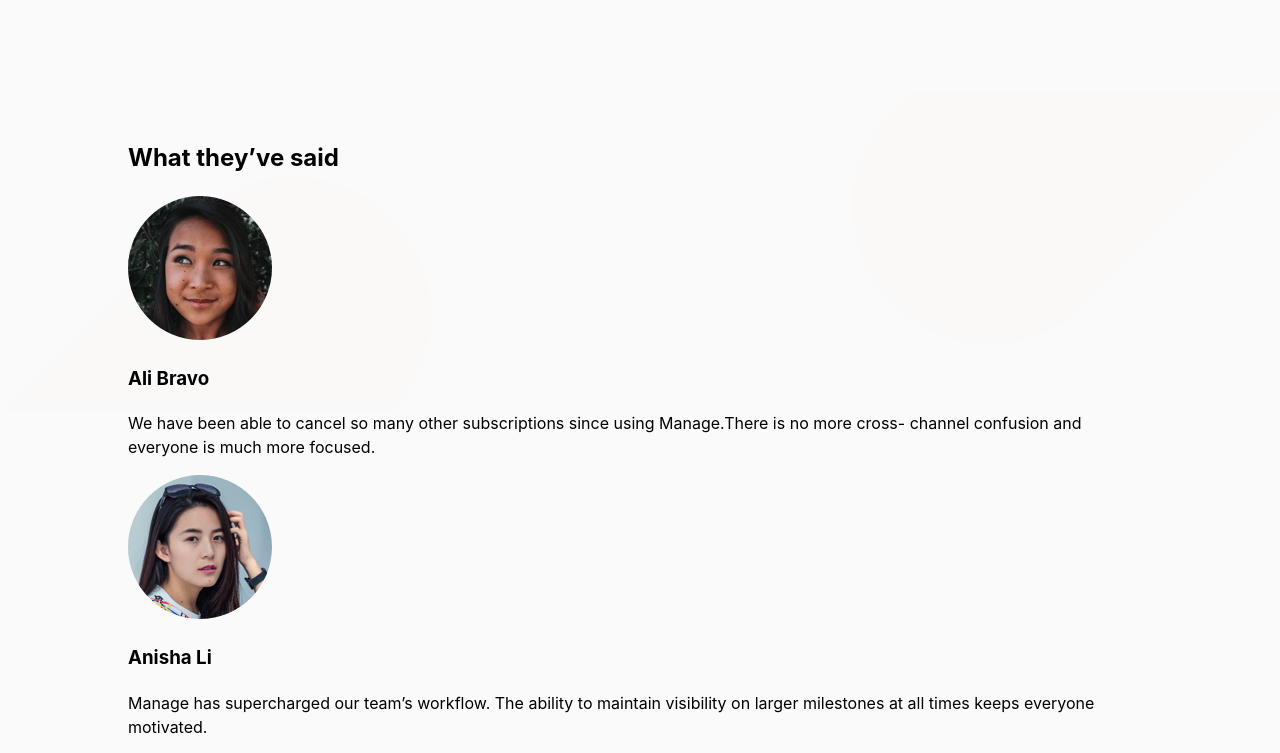
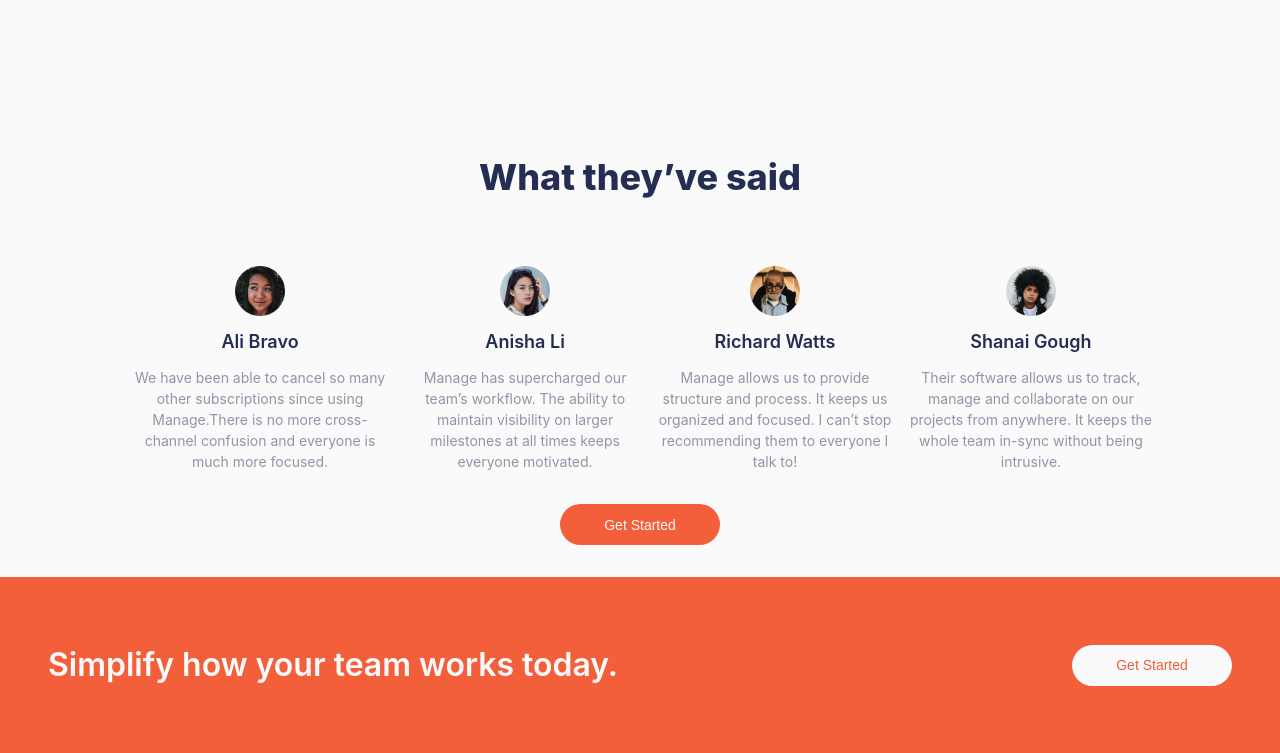
Before and after one commit to wolfgunblood/manage-landing-page, a React (Vite) app: page / in a window 1280 px wide. Shown: the part 1180-1933 px from the top of the page. Built offline with nearby package versions, Linux system fonts and the light colour scheme.

Commit message:
Updated Component Arrangement

```diff
--- a/src/App.jsx
+++ b/src/App.jsx
@@ -8,13 +8,15 @@ import Contact from './components/Contact/Contact';
 
 const App = () => {
   return (
-    <div className='App'>
-      <Navbar />
-      <Hero />
-      <AboutUs />
-      <Testimonials />
+    <>
+      <div className='App'>
+        <Navbar />
+        <Hero />
+        <AboutUs />
+        <Testimonials />
+      </div>
       <Contact />
-    </div>
+    </>
   )
 }
 
--- a/src/App.scss
+++ b/src/App.scss
@@ -4,5 +4,7 @@
     display: flex;
     flex-direction: column;
     gap: 120px;
+    padding: 2rem 8rem;
+
 
 }
--- a/src/components/Testimonials/Testimonials.jsx
+++ b/src/components/Testimonials/Testimonials.jsx
@@ -1,11 +1,12 @@
 import React from 'react';
 import test from '../../data/test';
 import GetStarted from '../GetStarted/GetStarted';
+import "./Testimonials.scss";
 
 const Testimonials = () => {
   return (
     <div className='testimonials-container'>
-        <h2>What they’ve said</h2>
+        <h2 className='testimonials-title'>What they’ve said</h2>
         <div className='testimonials'>
             {test.map((testimonial) => (
                 <div className='testimonial' key={testimonial.id}>
--- a/src/components/Testimonials/Testimonials.scss
+++ b/src/components/Testimonials/Testimonials.scss
@@ -0,0 +1,44 @@
+.testimonials-container{
+    display: flex;
+    flex-direction: column;
+    align-items: center;
+    gap: 32px;
+    .testimonials-title{
+        font-size: 36px;
+        font-weight: 800;
+            color: hsl(228, 39%, 23%);
+        }
+        .testimonials{
+        display: flex;
+        gap: 18px;
+        .testimonial{
+            display: flex;
+            flex-direction: column;
+            align-items: center;
+            gap: 12px;
+            // background-color: hsl(227, 12%, 61%);
+            .avatar{
+                width: 50px;
+                height: 50px;
+                object-fit: contain;
+            }
+
+            .name{
+                margin: 0;
+                font-size: 18px;
+                font-weight: 600;
+                color: hsl(228, 39%, 23%);
+            }
+            .message{
+                margin: 0;
+                text-align: center;
+                font-size: 14px;
+                font-weight: 400;
+                color: hsl(227, 12%, 61%);
+
+            }
+        }
+
+
+    }
+}
--- a/src/index.css
+++ b/src/index.css
@@ -19,7 +19,6 @@ body {
   background-position: center;
   background-repeat: no-repeat;
   background-size: contain;
-  padding: 2rem 8rem;
   background-color: hsl(0, 0%, 98%);
   margin: 0;
   /* display: flex; */
```
